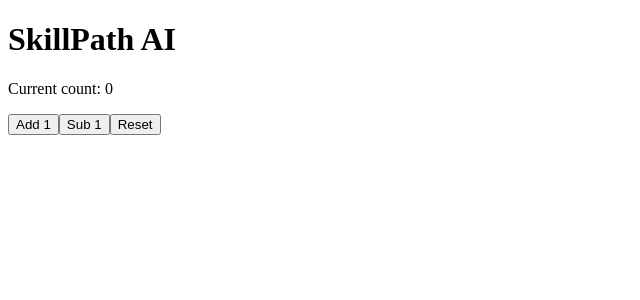
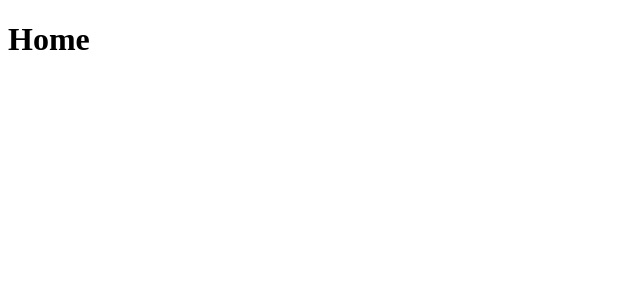
Before and after one commit to CodeWithSangam/SkillPath-AI, a React app in the folder Frontend/: page / in a window 1280 px wide. Shown: the top 300 px of the page, without its empty margins (0-640 px from the left). Built offline with nearby package versions, Linux system fonts and the light colour scheme; the HTML template or start-up script is replaced by a standard one.

Commit message:
Done some changes

```diff
--- a/Frontend/src/App.jsx
+++ b/Frontend/src/App.jsx
@@ -1,11 +1,17 @@
-import Navbar from "./components/layout/Navbar"
+import {BrowserRouter, Routes, Route} from 'react-router-dom';
+import Home from './components/layout/Home';
+import About from './components/layout/About';
+import Contact from './components/layout/Contact';
 
 function App() {
   return(
-    <>
-    <h1>SkillPath AI</h1>
-    <Navbar/>
-    </>
+    <BrowserRouter>
+    <Routes>
+      <Route path="/" element={<Home/>} />
+      <Route path="/about" element={<About/>} />
+      <Route path="/contact" element={<Contact/>} />
+    </Routes>
+    </BrowserRouter>
   )
 
 }
```
